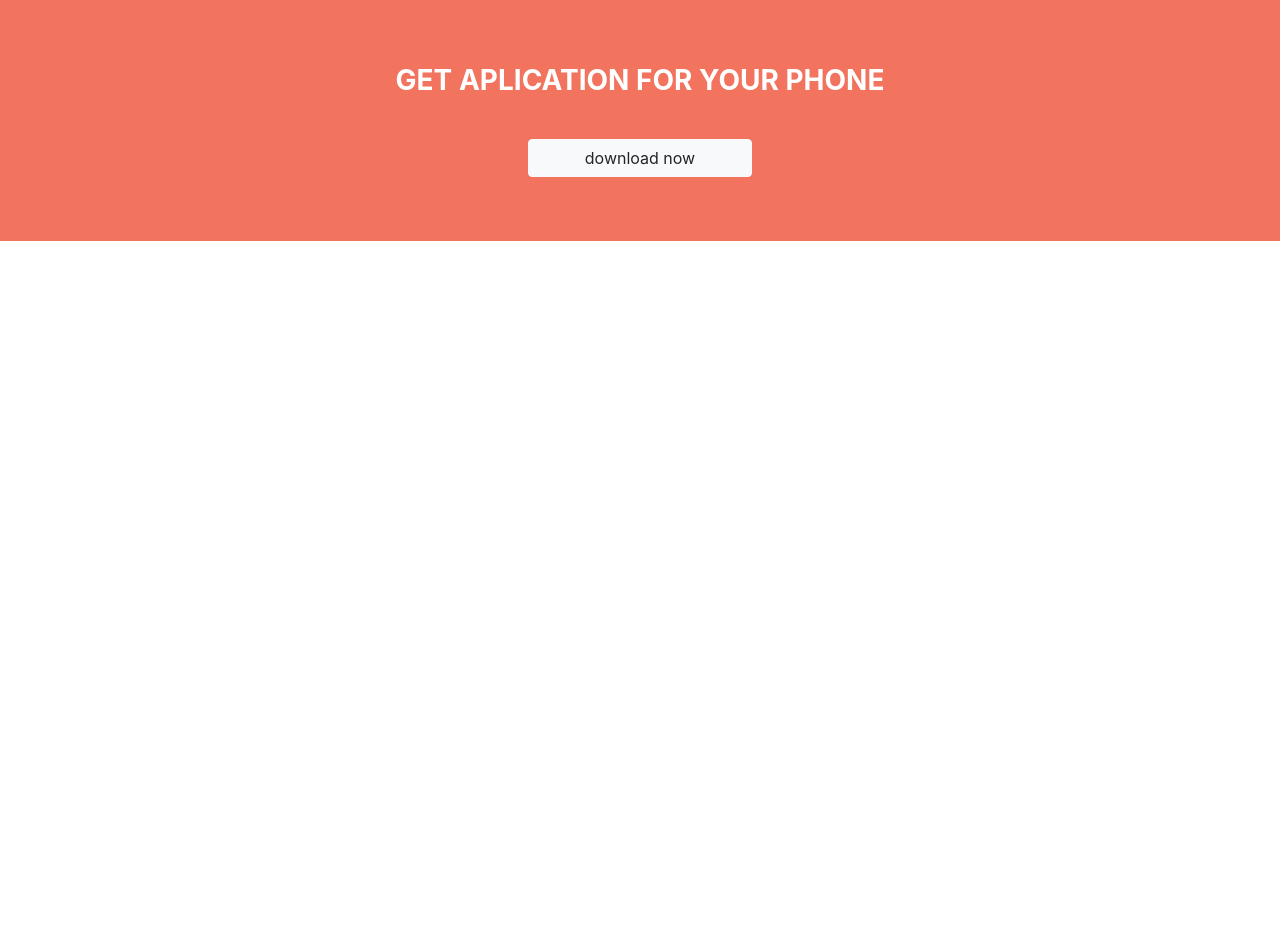
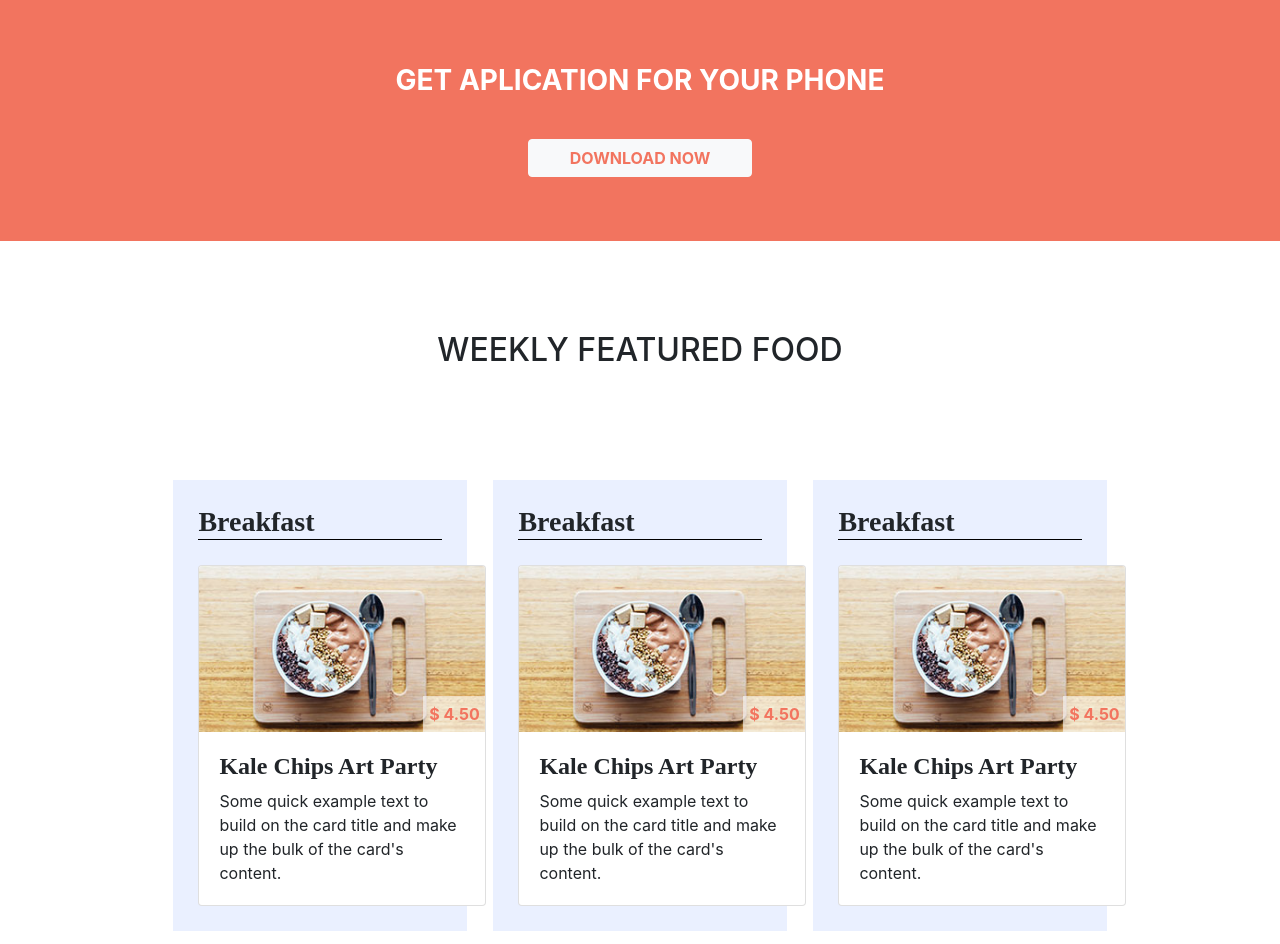
Before and after one commit to LouisePeiffer/html-sass-bootstrap-victory-miniprojet, a website: page index.html in a window 1280 px wide. Shown: the part 2285-3229 px from the top of the page. Before the commit the page ends 2526 px from the top, so only its background shows below. Drawn offline with nearby package versions, Linux system fonts and the light colour scheme; a web font is replaced by a local one.

Commit message:
_feuturedf + variable blue + orange button

```diff
--- a/index.html
+++ b/index.html
@@ -112,7 +112,57 @@
             <h3>get aplication for your phone</h3>
             <button type="button" class="btn btn-light ">download now</button>
         </div>
-
+    </section>
+    <section>
+        <div class="title">
+            <h2>
+                weekly featured food
+            </h2>
+        </div>
+        <div class="image">
+            <div class="card-photo">
+                <h3>Breakfast</h3>
+                <!-- <hr> -->
+                <div class="card" style="width: 18rem;">
+                    <div class="card-price">
+                        <img src="./public/img/breakfast_item.jpg" class="card-img-top" alt="...">
+                        <span>$ 4.50</span>
+                    </div>
+                    <div class="card-body">
+                        <h4>kale chips art party</h4>
+                        <p class="card-text">Some quick example text to build on the card title and make up the bulk of the card's content.</p>
+                    </div>
+                </div>
+            </div>
+            <div class="card-photo">
+                <h3>Breakfast</h3>
+                <!-- <hr> -->
+                <div class="card" style="width: 18rem;">
+                    <div class="card-price">
+                        <img src="./public/img/breakfast_item.jpg" class="card-img-top" alt="...">
+                        <span>$ 4.50</span>
+                    </div>
+                    <div class="card-body">
+                        <h4>kale chips art party</h4>
+                        <p class="card-text">Some quick example text to build on the card title and make up the bulk of the card's content.</p>
+                    </div>
+                </div>
+            </div>
+            <div class="card-photo">
+                <h3>Breakfast</h3>
+                <!-- <hr> -->
+                <div class="card" style="width: 18rem;">
+                    <div class="card-price">
+                        <img src="./public/img/breakfast_item.jpg" class="card-img-top" alt="...">
+                        <span>$ 4.50</span>
+                    </div>
+                    <div class="card-body">
+                        <h4>kale chips art party</h4>
+                        <p class="card-text">Some quick example text to build on the card title and make up the bulk of the card's content.</p>
+                    </div>
+                </div>
+            </div>
+        </div>
     </section>
 
 
--- a/src/sass/_variables.sass
+++ b/src/sass/_variables.sass
@@ -1,3 +1,4 @@
 // Couleur
 $orangepastel : #f2745f
 $orangepastel2 : #F3826F
+$bluepastel : #EAF0FF
--- a/src/sass/modules/_barreorange.sass
+++ b/src/sass/modules/_barreorange.sass
@@ -15,3 +15,6 @@ section:nth-of-type(5)
             text-align: center
             margin: 0 auto
             margin-top: 3%
+            text-transform: uppercase
+            color: $orangepastel
+            font-weight: bold
--- /dev/null
+++ b/src/sass/modules/_featuredF.sass
@@ -0,0 +1,46 @@
+section:nth-of-type(6)
+    // hr
+    //     width: 70%
+
+
+    .title
+        display: flex
+        justify-content: center
+        padding: 7%
+        text-transform: uppercase
+        font-weight: bold
+    .image
+        display: flex
+        justify-content: center
+        .card-photo
+            background-color: $bluepastel
+            width: 23%
+            padding: 2%
+            display: flex
+            flex-direction: column
+            margin: 1%
+            h3
+                font-family: spectral
+                font-weight: bold
+                text-transform: capitalize
+                border-bottom: solid black 1px
+            .card
+                display: flex
+                justify-content: center
+                margin-top: 7%
+                margin-right: 0
+                .card-price
+                    position: relative
+                    span
+                        position: absolute
+                        right: 0
+                        bottom: 0
+                        background-color: rgba(255, 255, 255, 0.6)
+                        color: $orangepastel
+                        padding: 2%
+                        font-weight: bold
+                .card-body
+                    h4
+                        font-family: spectral
+                        font-weight: bold
+                        text-transform: capitalize
--- a/src/sass/modules/_style.sass
+++ b/src/sass/modules/_style.sass
@@ -5,3 +5,4 @@
 @import ./_sectiongalerieronde
 @import ./_sectiontable
 @import ./_barreorange
+@import ./_featuredF
```
Also changed, not shown: public/css/app.css.
